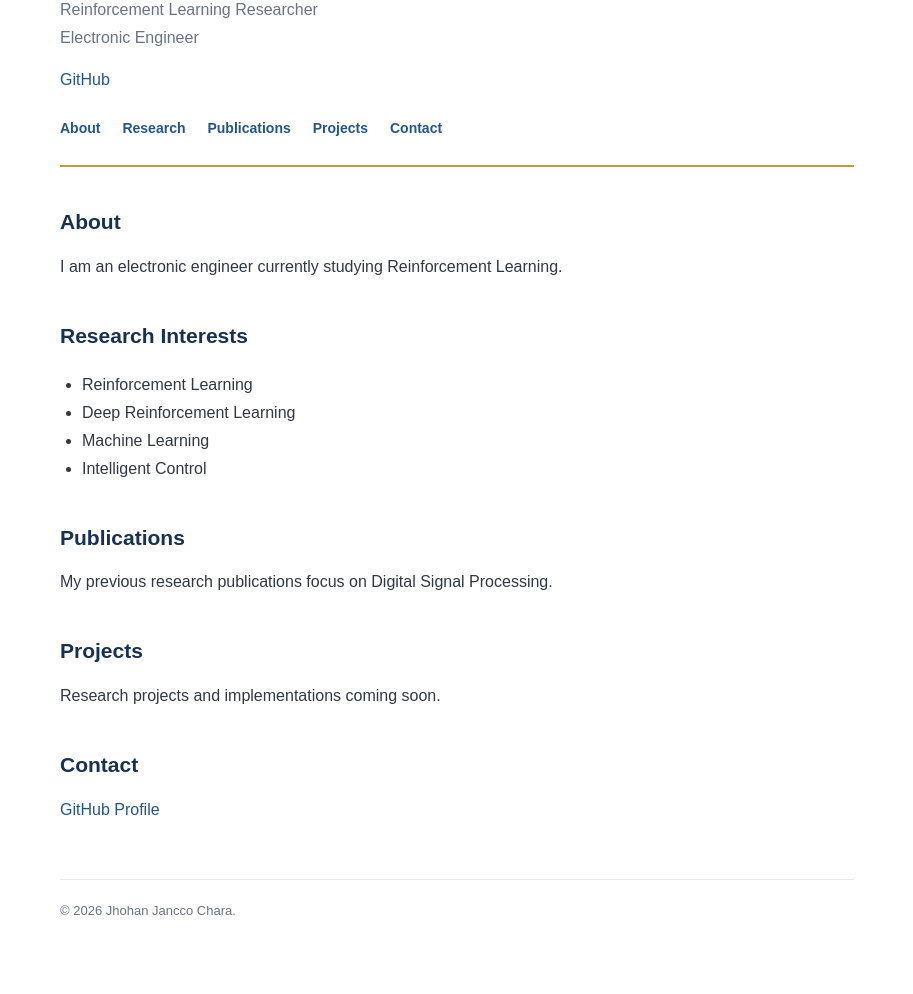
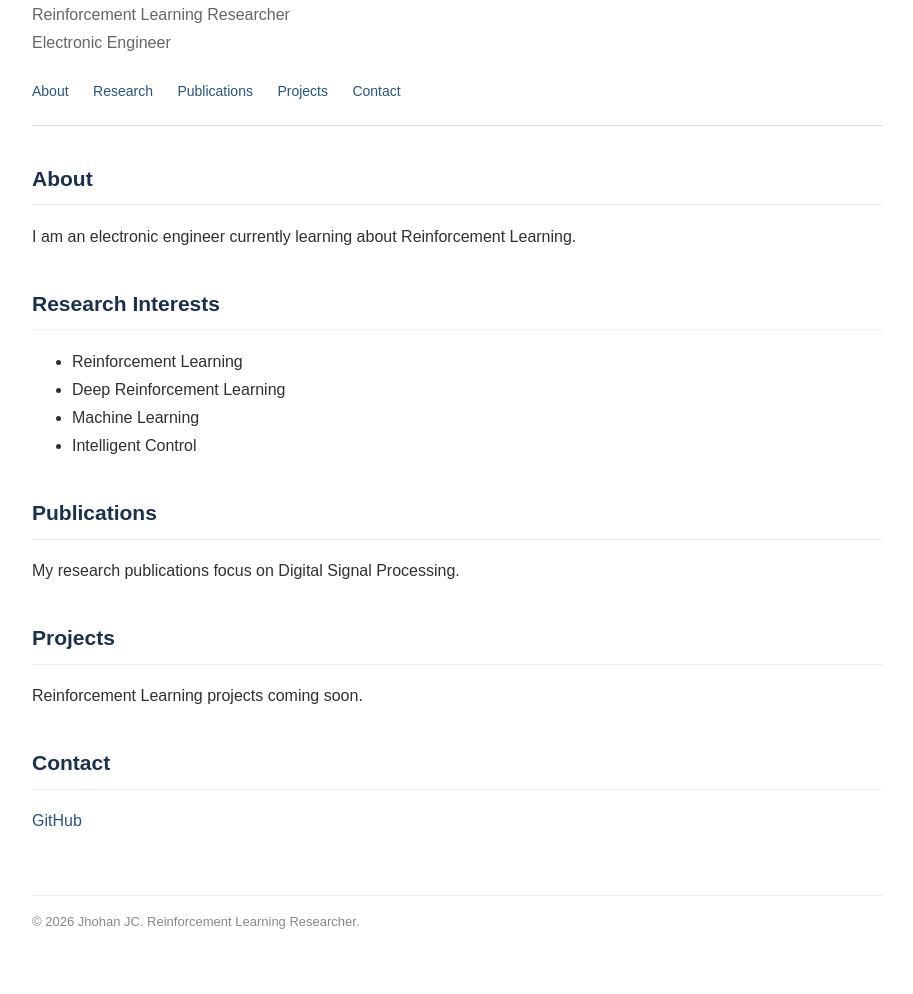
Before and after one commit to JhohanJC/JhohanJC.github.io, a plain HTML site: page index.html in a window 1280 px wide. Shown: the part 124-1118 px from the top of the page, without its empty margins (183-1096 px from the left). Drawn offline with Linux system fonts and the light colour scheme.

Commit message:
Update 3

```diff
--- a/index.html
+++ b/index.html
@@ -1,58 +1,54 @@
-
 <!DOCTYPE html>
 <html lang="en">
 <head>
     <meta charset="UTF-8">
     <meta name="viewport" content="width=device-width, initial-scale=1.0">
-    <title>Jhohan Jancco Chara | Reinforcement Learning Researcher</title>
+
+    <title>Jhohan JC| Reinforcement Learning</title>
 
     <style>
-        :root {
-            --blue: #183153;
-            --gold: #c49a36;
-            --text: #303846;
-            --muted: #697386;
-            --line: #e6e9ee;
-            --background: #ffffff;
-        }
-
-        * {
-            box-sizing: border-box;
-        }
-
         body {
             max-width: 850px;
-            margin: 0 auto;
-            padding: 55px 28px;
+            margin: 60px auto;
+            padding: 0 25px;
             font-family: Arial, Helvetica, sans-serif;
+            color: #303030;
             line-height: 1.75;
-            color: var(--text);
-            background: var(--background);
+            background: #ffffff;
         }
 
         header {
-            border-bottom: 2px solid var(--gold);
-            padding-bottom: 25px;
+            border-bottom: 1px solid #dddddd;
+            padding-bottom: 20px;
             margin-bottom: 35px;
         }
 
         h1 {
-            color: var(--blue);
+            color: #183153;
             font-size: 34px;
-            margin: 0;
-            font-weight: 600;
+            margin-bottom: 0;
         }
 
         .subtitle {
-            color: var(--muted);
-            margin: 5px 0 14px;
+            color: #666666;
+            margin-top: 5px;
         }
 
         nav {
-            display: flex;
-            flex-wrap: wrap;
-            gap: 22px;
-            margin-top: 22px;
+            margin-top: 20px;
+        }
+
+        nav a {
+            margin-right: 20px;
+            font-size: 14px;
+        }
+
+        h2 {
+            color: #183153;
+            font-size: 21px;
+            margin-top: 35px;
+            border-bottom: 1px solid #eeeeee;
+            padding-bottom: 7px;
         }
 
         a {
@@ -61,49 +57,25 @@
         }
 
         a:hover {
-            color: var(--gold);
             text-decoration: underline;
         }
 
-        nav a {
-            font-size: 14px;
-            font-weight: 600;
-        }
-
-        h2 {
-            color: var(--blue);
-            font-size: 21px;
-            margin-top: 37px;
-            margin-bottom: 12px;
-        }
-
-        p {
-            margin-top: 8px;
-        }
-
-        .interests {
-            padding-left: 22px;
-        }
-
         footer {
-            border-top: 1px solid var(--line);
-            margin-top: 55px;
-            padding-top: 20px;
-            color: var(--muted);
+            margin-top: 60px;
+            border-top: 1px solid #eeeeee;
+            padding-top: 15px;
+            color: #888888;
             font-size: 13px;
         }
 
         @media (max-width: 600px) {
             body {
-                padding: 35px 20px;
+                margin-top: 30px;
             }
 
-            h1 {
-                font-size: 28px;
-            }
-
-            nav {
-                gap: 14px;
+            nav a {
+                display: inline-block;
+                margin: 5px 12px 5px 0;
             }
         }
     </style>
@@ -120,10 +92,6 @@
         Electronic Engineer
     </p>
 
-    <a href="https://github.com/JhohanJC">
-        GitHub
-    </a>
-
     <nav>
         <a href="#about">About</a>
         <a href="#research">Research</a>
@@ -138,14 +106,14 @@
     <section id="about">
         <h2>About</h2>
         <p>
-            I am an electronic engineer currently studying
-            Reinforcement Learning.
+            I am an electronic engineer currently learning
+            about Reinforcement Learning.
         </p>
     </section>
 
     <section id="research">
         <h2>Research Interests</h2>
-        <ul class="interests">
+        <ul>
             <li>Reinforcement Learning</li>
             <li>Deep Reinforcement Learning</li>
             <li>Machine Learning</li>
@@ -156,21 +124,20 @@
     <section id="publications">
         <h2>Publications</h2>
         <p>
-            My previous research publications focus on
-            Digital Signal Processing.
+            My research publications focus on Digital Signal Processing.
         </p>
     </section>
 
     <section id="projects">
         <h2>Projects</h2>
-        <p>Research projects and implementations coming soon.</p>
+        <p>Reinforcement Learning projects coming soon.</p>
     </section>
 
     <section id="contact">
         <h2>Contact</h2>
         <p>
             <a href="https://github.com/JhohanJC">
-                GitHub Profile
+                GitHub
             </a>
         </p>
     </section>
@@ -178,7 +145,7 @@
 </main>
 
 <footer>
-    © 2026 Jhohan Jancco Chara.
+    © 2026 Jhohan JC. Reinforcement Learning Researcher.
 </footer>
 
 </body>
```
